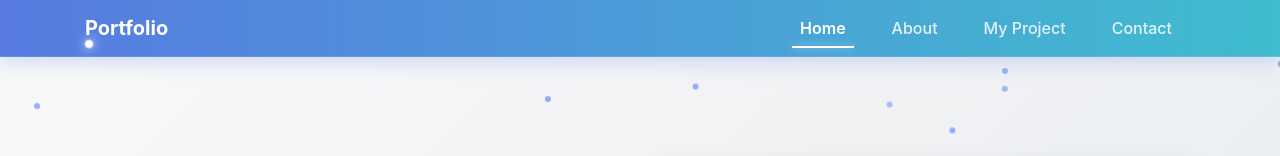
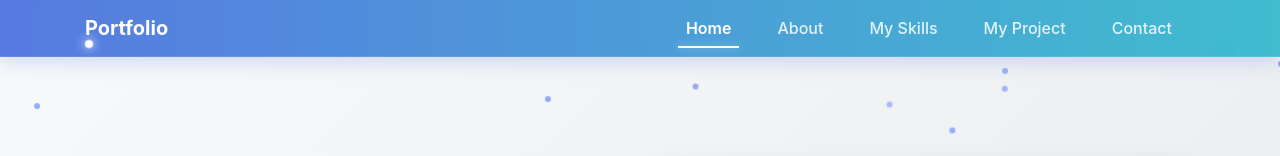
Before and after one commit to OvenKung/Portfolio, a plain HTML site: page index.html in a window 1280 px wide. Shown: the top 156 px of the page. Drawn offline with nearby package versions, Linux system fonts and the light colour scheme.

Commit message:
add myskill nav

```diff
--- a/index.html
+++ b/index.html
@@ -28,6 +28,9 @@
                     </li>
                     <li class="nav-item">
                         <a class="nav-link" href="#about">About</a>
+                    </li>
+                    <li class="nav-item">
+                        <a class="nav-link" href="#skills">My Skills</a>
                     </li>
                     <li class="nav-item">
                         <a class="nav-link" href="#projects">My Project</a>
```
